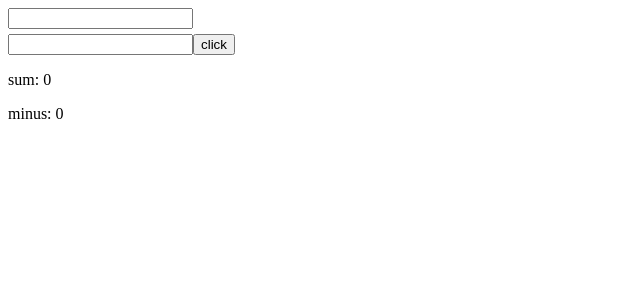
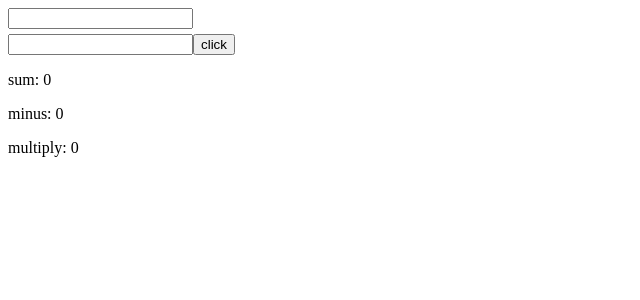
Before and after one commit to ruslaRuslan/react-home-work6, a React (Vite) app: page / in a window 1280 px wide. Shown: the top 300 px of the page, without its empty margins (0-640 px from the left). Built offline with nearby package versions, Linux system fonts and the light colour scheme.

Commit message:
multiply

```diff
--- a/src/components/Index.jsx
+++ b/src/components/Index.jsx
@@ -26,7 +26,7 @@ const Index = ({ }) => {
 
             <p>sum: {+claculator + +claculator2}</p>
             <p>minus: {+claculator - +claculator2}</p>
-
+            <p>multiply: {+claculator * +claculator2}</p>
 
         </>
     )
```
